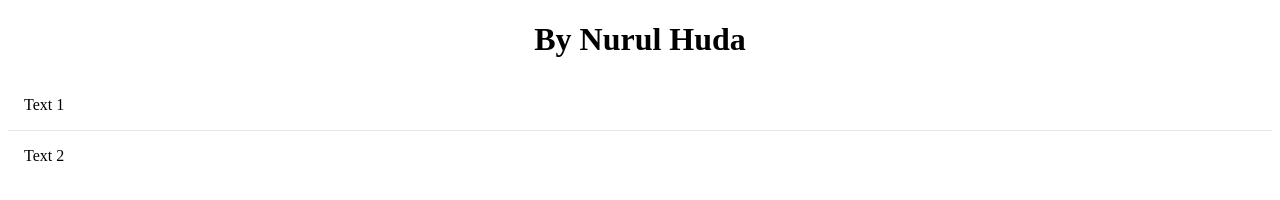
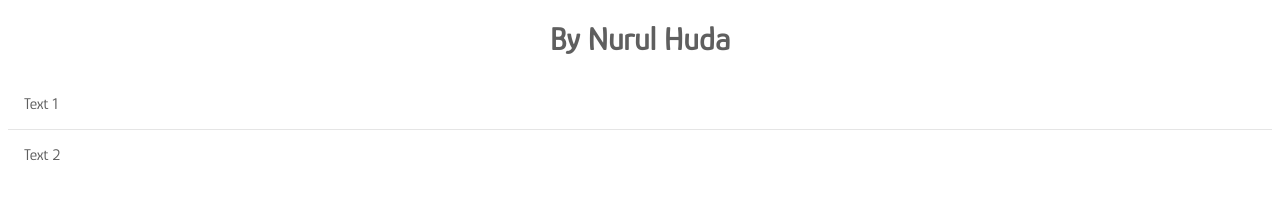
Before and after one commit to ibnujakaria/html-details-styling, a plain HTML site: page index.html in a window 1280 px wide. Drawn offline with Linux system fonts and the light colour scheme.

Commit message:
add font

```diff
--- a/index.css
+++ b/index.css
@@ -1,3 +1,8 @@
+html, body {
+  font-family: 'Glory', sans-serif;
+  color: rgb(95, 95, 95);
+}
+
 h1 {
   text-align: center;
 }
--- a/index.html
+++ b/index.html
@@ -6,6 +6,9 @@
   <meta name="viewport" content="width=device-width, initial-scale=1.0">
   <title>Document</title>
   <link rel="stylesheet" href="./index.css">
+  <link rel="preconnect" href="https://fonts.googleapis.com">
+  <link rel="preconnect" href="https://fonts.gstatic.com" crossorigin>
+  <link href="https://fonts.googleapis.com/css2?family=Glory&display=swap" rel="stylesheet">
 </head>
 <body>
 
```
